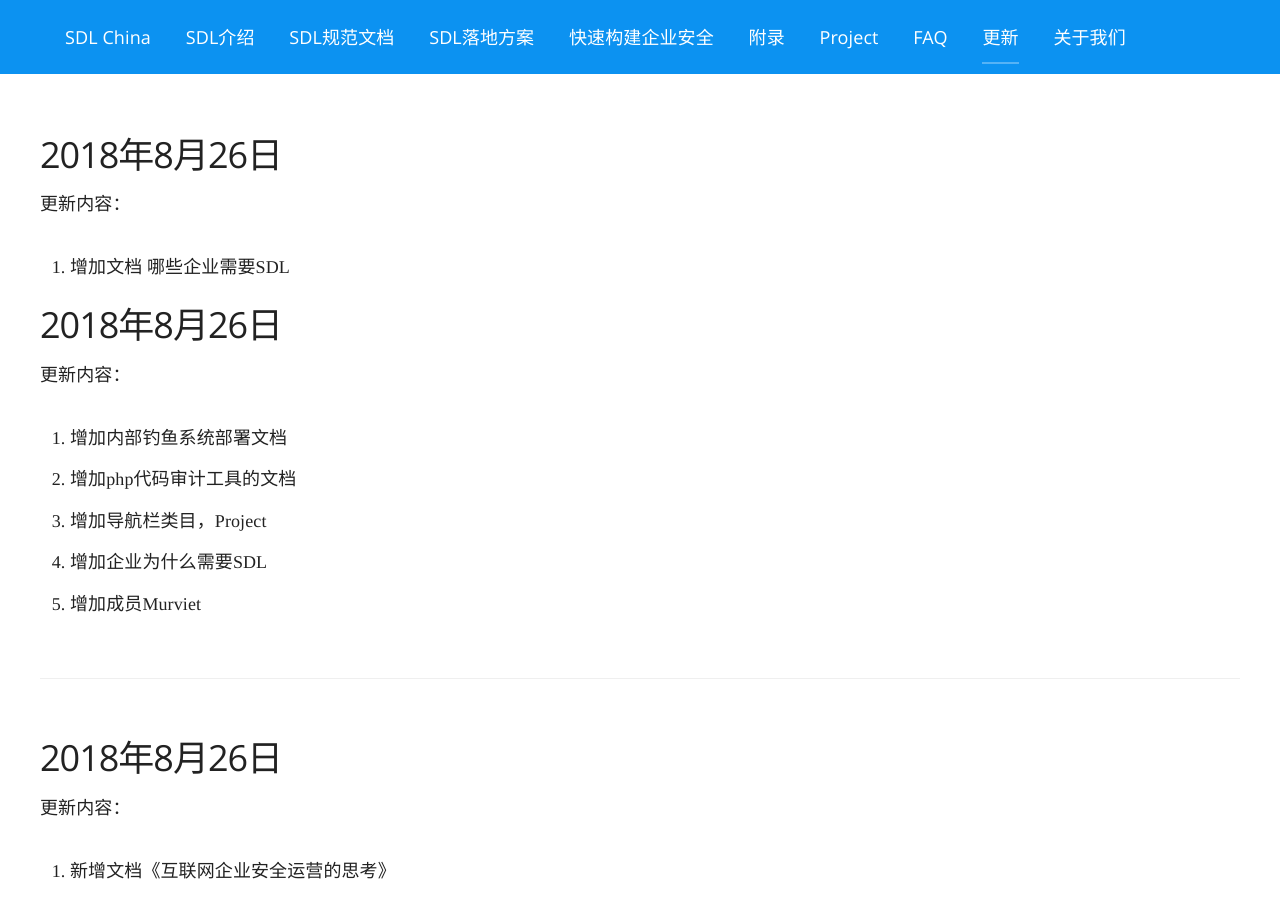
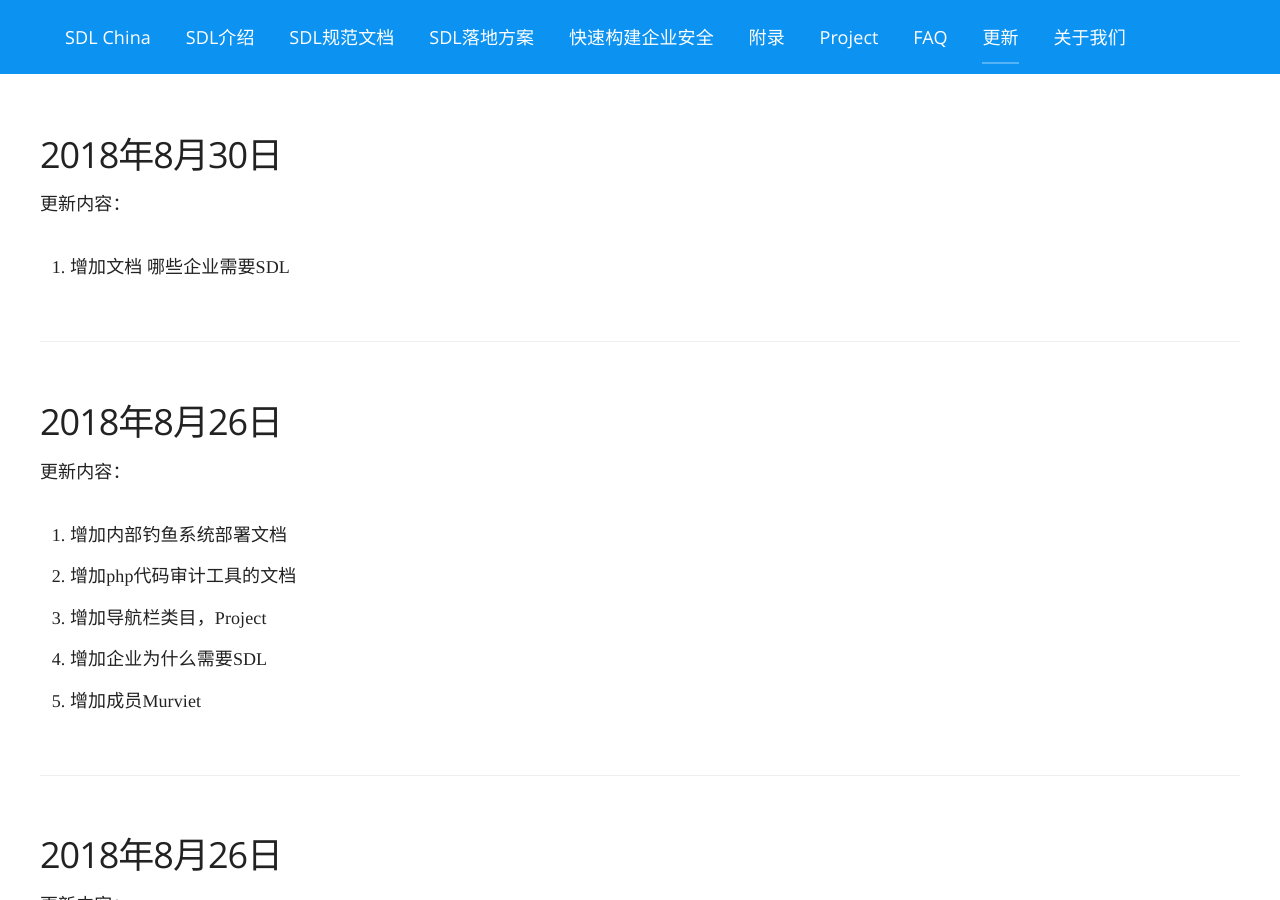
Before and after one commit to sdlchina/sdlchina-web, a Jekyll site: the page built from update.md, in a window 1280 px wide and 900 px high. Built offline with Jekyll 4.4.1, drawn with Linux system fonts in a browser that asks for light colours; some web fonts are replaced; comment, search, counter and statistics services are not loaded.

Commit message:
日期修改

```diff
--- a/update.md
+++ b/update.md
@@ -6,11 +6,13 @@ description:
 type: Document
 ---
 
-## 2018年8月26日
+## 2018年8月30日
 
 更新内容：
 
 1. 增加文档 哪些企业需要SDL
+
+---
 
 ## 2018年8月26日
 
```
